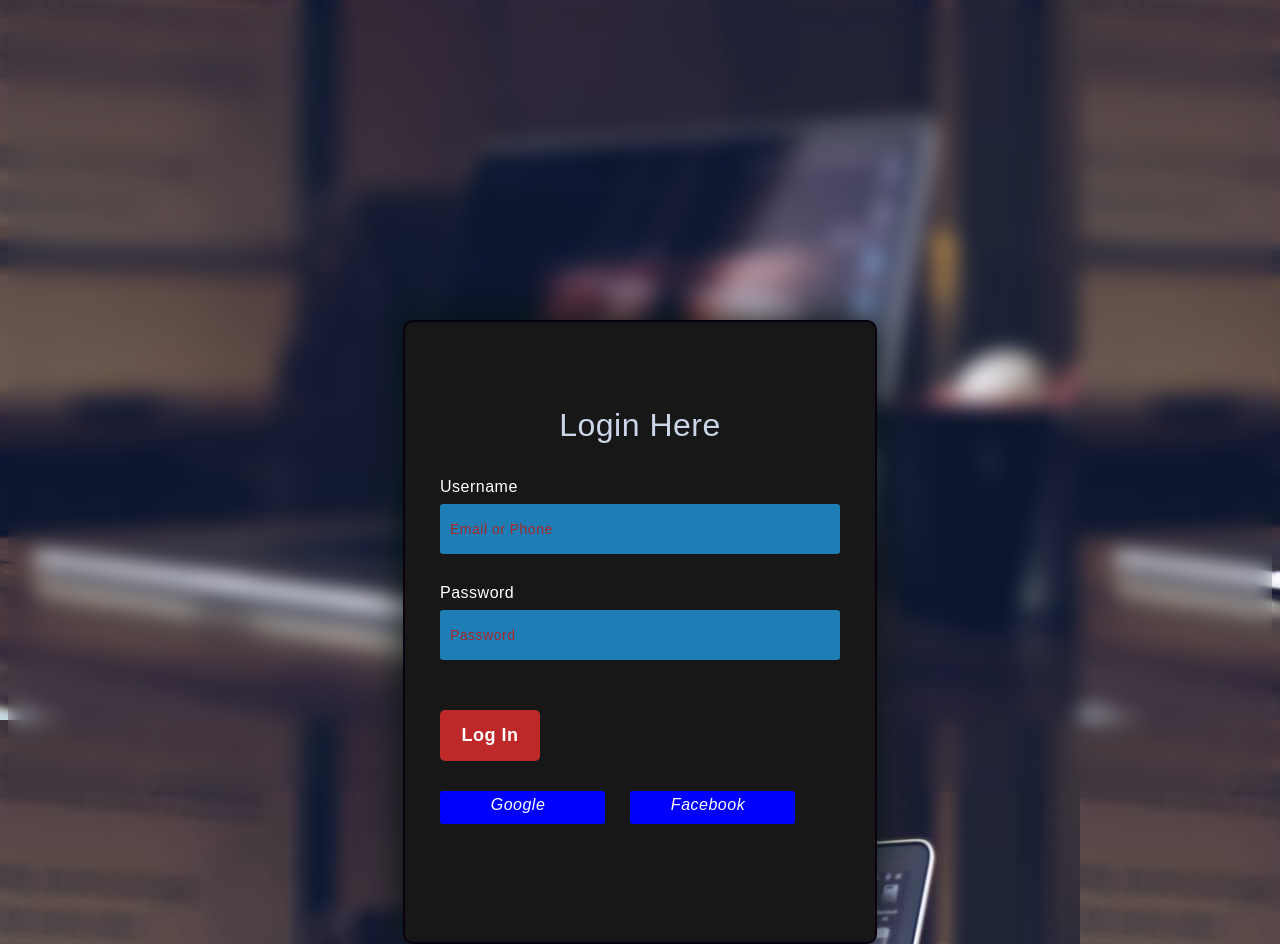
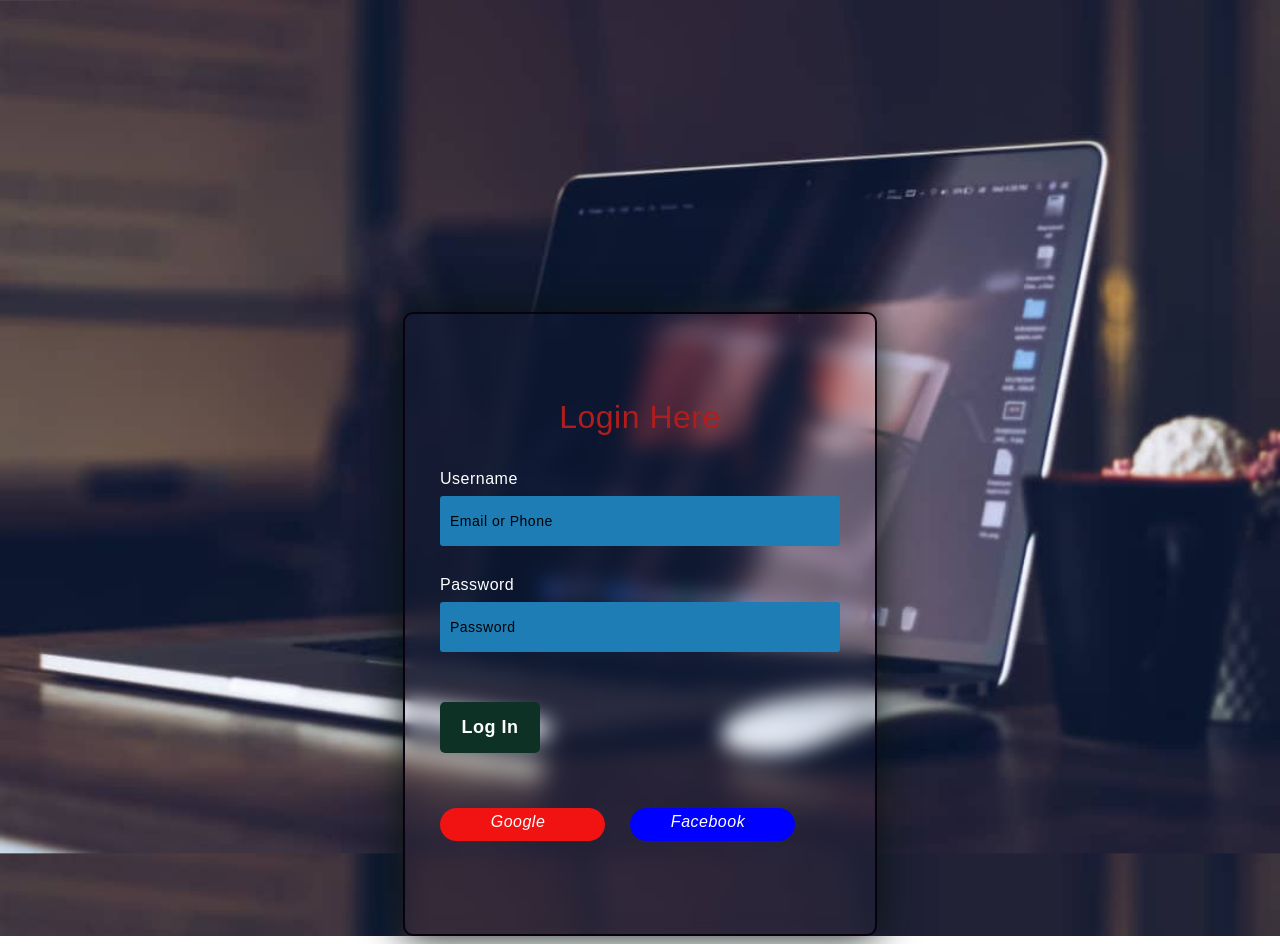
Before and after one commit to jasper-tech/Online-Form, a plain HTML site: page index.html in a window 1280 px wide. After the commit the page ends 800 px from the top, so only its background shows below. Drawn offline with Linux system fonts and the light colour scheme.

Commit message:
Done and Dusted

```diff
--- a/form.css
+++ b/form.css
@@ -3,17 +3,18 @@ form h3{
     font-weight: 500;
     line-height: 42px;
     text-align: center;
-    color: #cbd7e9;
+    color: #b11d1d;
+
 
 
 }
 
-label{
+label {
     display: block;
     margin-top: 30px;
     font-size: 16px;
     font-weight: 500;
-    color: #000205;
+    color: #b11d1d;
 
 }
 
@@ -29,10 +30,11 @@ input{
     font-weight: 300;
 }
 body{
-    /*background-color: rgb(52, 53, 3);*/
+
     background-image: url(backgound.jpg);
-    backdrop-filter: blur(10px);
-    background-size: auto;
+    backdrop-filter: blur(100%);
+    background-size: cover;
+
 
 
 }
@@ -47,18 +49,19 @@ body{
     top: -80px;
 }
 ::placeholder{
-    color: brown;
+    color:black;
 }
-button{
+button {
     margin-top: 50px;
     width: 100;
-    background-color: #be2828;
+    background-color: rgb(14, 49, 38);
     color:#1845ad;
     padding: 15px 0;
     font-size: 18px;
     font-weight: 600;
     border-radius: 5px;
     cursor: pointer;
+
 }
 .social {
     margin-top: 30px;
@@ -79,9 +82,20 @@ button{
 }
 .social .fb {
     margin-left: 25px;
+    border-radius: 50px;
+    margin-top: 25px;
+}
+.social .go{
+    background-color: #f11212;
+    border-radius: 50px;
+
+    margin-top: 25px;
+
 }
 .social i {
     margin-right: 4px;
+    margin-top: 25px;
+
 }
 .shape:last-child{
     background: linear-gradient(to right, #ff512f,#f09819);
@@ -101,6 +115,7 @@ form{
     border: 2px solid rgb(10, 1, 15);
     box-shadow: 0 0 40px rgb(7, 20, 16);
     padding: 50px 35px;
+    background: transparent;
 }
 form * {
     font-family: "Poppins",sans-serif;
```
